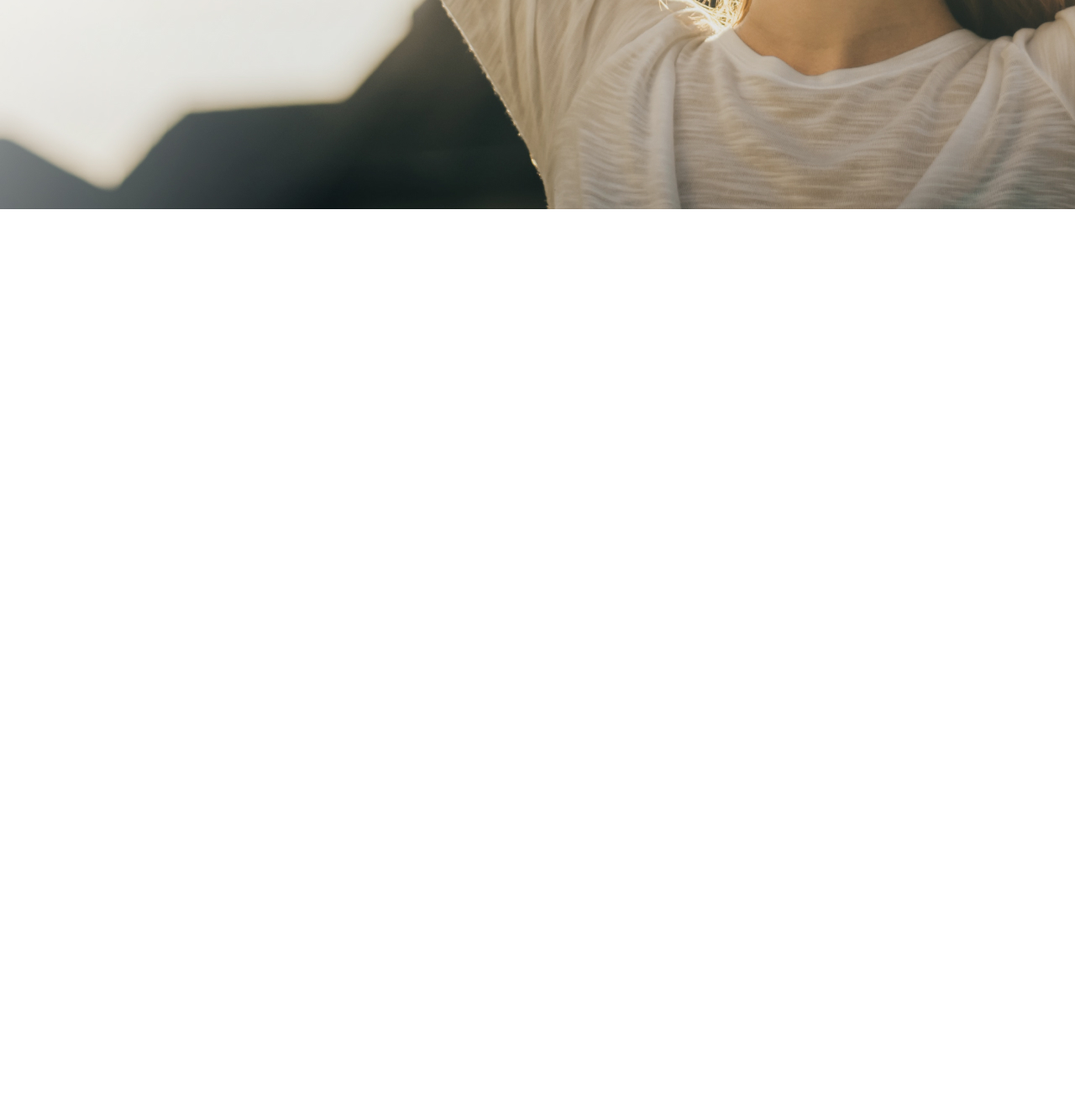
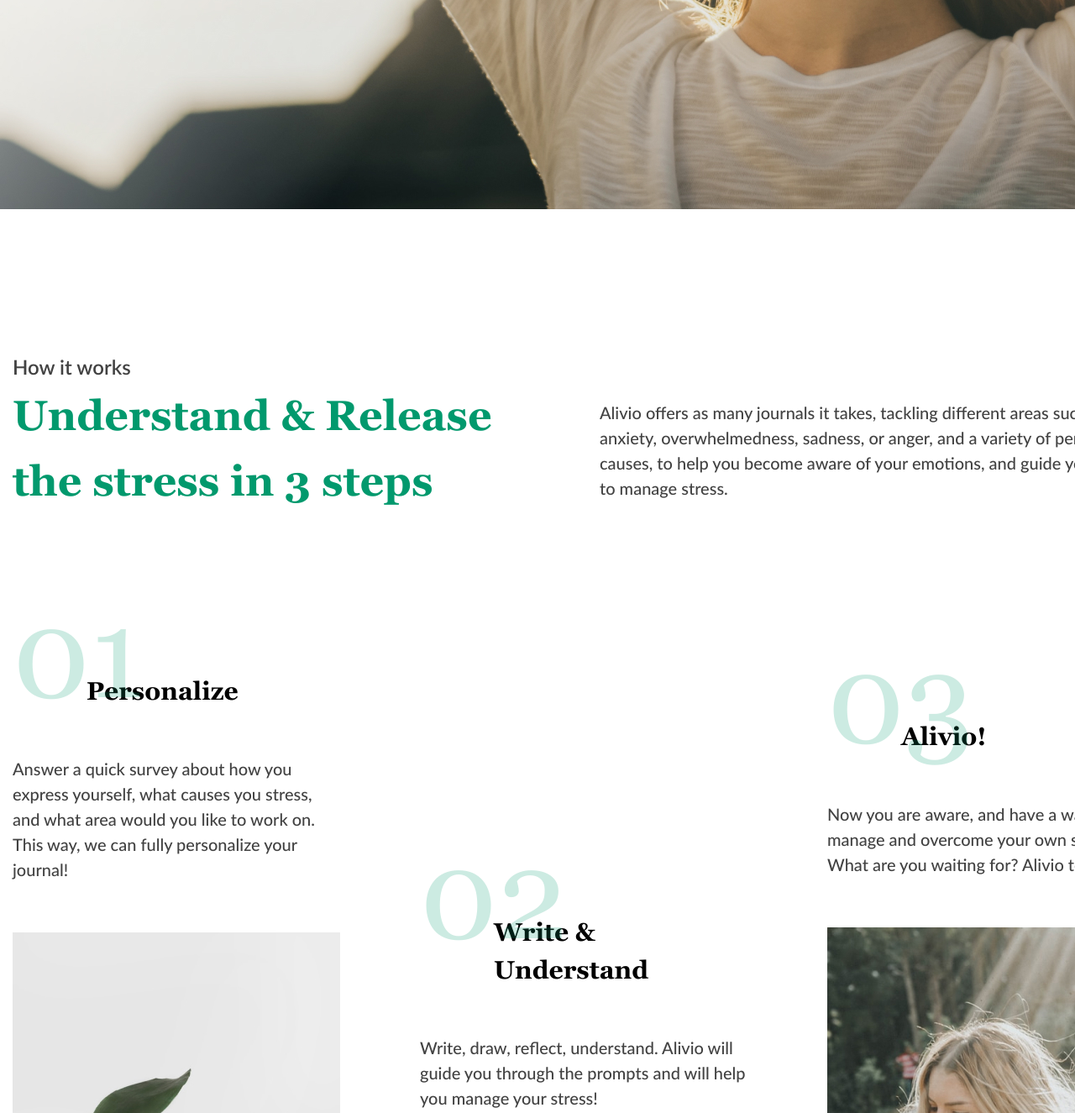
Before and after one commit to Dimalimp/alivio, a plain HTML site: page index.html in a window 1280 px wide. Shown: the part 732-2057 px from the top of the page at 84% size. Before the commit the page ends 981 px from the top, so only its background shows below. Drawn offline with Linux system fonts and the light colour scheme.

Commit message:
feat: add how it works

```diff
--- /dev/null
+++ b/css/blocks/how-it-works.css
@@ -0,0 +1,91 @@
+.how-it-works {
+  padding: 169px 0 51px;
+}
+
+.how-it-works-header {
+  display: flex;
+  justify-content: space-between;
+  padding-bottom: 52px;
+}
+
+.how-it-works-header-head {
+  max-width: 584px;
+  margin-right: 30px;
+}
+
+.how-it-works-header-title {
+  font-weight: 600;
+  font-size: 24px;
+  line-height: 157%;
+}
+
+.how-it-works-header-subtitle {
+  font-weight: 700;
+  font-size: 50px;
+  line-height: 157%;
+  font-family: "Georgia", serif;
+  color: #01996d;
+}
+
+.how-it-works-header-content {
+  padding-top: 58px;
+  max-width: 671px;
+  line-height: 150%;
+  font-weight: 500;
+}
+
+.how-it-works-steps {
+  display: grid;
+  grid-template-columns: repeat(auto-fit, 390px);
+  column-gap: 95px;
+}
+
+.step {
+  max-width: 390px;
+}
+
+.step:nth-child(2) {
+  padding-top: 287px;
+}
+
+.step:nth-child(3) {
+  padding-top: 54px;
+}
+
+.step-heading {
+  padding-top: 135px;
+  padding-left: 88px;
+  position: relative;
+  font-family: "Georgia", serif;
+  font-weight: 700;
+  font-size: 30px;
+  line-height: 150%;
+  color: #000;
+  margin-bottom: 55px;
+}
+
+.step-heading::before {
+  content: attr(data-number);
+
+  font-weight: 400;
+  font-size: 150px;
+  line-height: 150%;
+  color: rgba(1, 153, 109, 0.2);
+  position: absolute;
+  left: 0;
+  top: 0;
+}
+
+.step-text {
+  font-weight: 500;
+  font-size: 20px;
+  line-height: 150%;
+  color: #424242;
+  margin-bottom: 60px;
+}
+
+.step-img {
+  width: 100%;
+  height: auto;
+  object-fit: cover;
+}
--- a/index.html
+++ b/index.html
@@ -11,6 +11,7 @@
     <link rel="stylesheet" href="./css/blocks/btn.css" />
     <link rel="stylesheet" href="./css/blocks/header.css" />
     <link rel="stylesheet" href="./css/blocks/home.css" />
+    <link rel="stylesheet" href="./css/blocks/how-it-works.css" />
     <!-- Fonts -->
     <link rel="stylesheet" href="./css/fonts/Georgia/stylesheet.css" />
     <link rel="stylesheet" href="./css/fonts/Lato/stylesheet.css" />
@@ -60,6 +61,79 @@
           <img src="./img/home/bg.jpg" alt="Background cover" />
         </div>
       </section>
+
+      <!-- How it works -->
+      <section class="how-it-works">
+        <div class="container">
+          <div class="how-it-works-header">
+            <div class="how-it-works-header-head">
+              <h2 class="how-it-works-header-title">How it works</h2>
+              <h3 class="how-it-works-header-subtitle">
+                Understand & Release the stress in 3 steps
+              </h3>
+            </div>
+            <div class="how-it-works-header-content">
+              <p>
+                Alivio offers as many journals it takes, tackling different
+                areas such as anxiety, overwhelmedness, sadness, or anger, and a
+                variety of personal causes, to help you become aware of your
+                emotions, and guide you in how to manage stress.
+              </p>
+            </div>
+          </div>
+
+          <div class="how-it-works-steps">
+            <!-- Step -->
+            <div class="step">
+              <h3 class="step-heading" data-number="01">Personalize</h3>
+              <div class="step-text">
+                <p>
+                  Answer a quick survey about how you express yourself, what
+                  causes you stress, and what area would you like to work on.
+                  This way, we can fully personalize your journal!
+                </p>
+              </div>
+              <img
+                class="step-img"
+                src="./img/steps/step-01.jpg"
+                alt="Step personalize"
+              />
+            </div>
+
+            <!-- Step -->
+            <div class="step">
+              <h3 class="step-heading" data-number="02">Write & Understand</h3>
+              <div class="step-text">
+                <p>
+                  Write, draw, reflect, understand. Alivio will guide you
+                  through the prompts and will help you manage your stress!
+                </p>
+              </div>
+              <img
+                class="step-img"
+                src="./img/steps/step-02.jpg"
+                alt="Step personalize"
+              />
+            </div>
+
+            <!-- Step -->
+            <div class="step">
+              <h3 class="step-heading" data-number="03">Alivio!</h3>
+              <div class="step-text">
+                <p>
+                  Now you are aware, and have a way to manage and overcome your
+                  own stress. What are you waiting for? Alivio today!
+                </p>
+              </div>
+              <img
+                class="step-img"
+                src="./img/steps/step-03.jpg"
+                alt="Step personalize"
+              />
+            </div>
+          </div>
+        </div>
+      </section>
     </main>
   </body>
 </html>
```
Also changed, not shown: img/steps/step-01.jpg (added), img/steps/step-02.jpg (added), img/steps/step-03.jpg (added).
